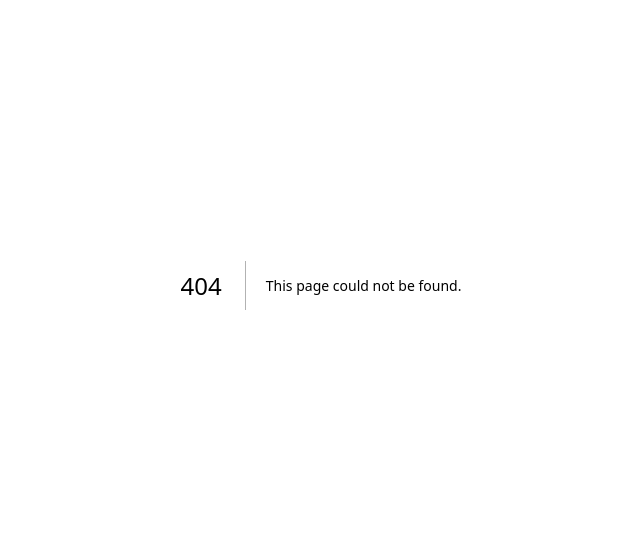
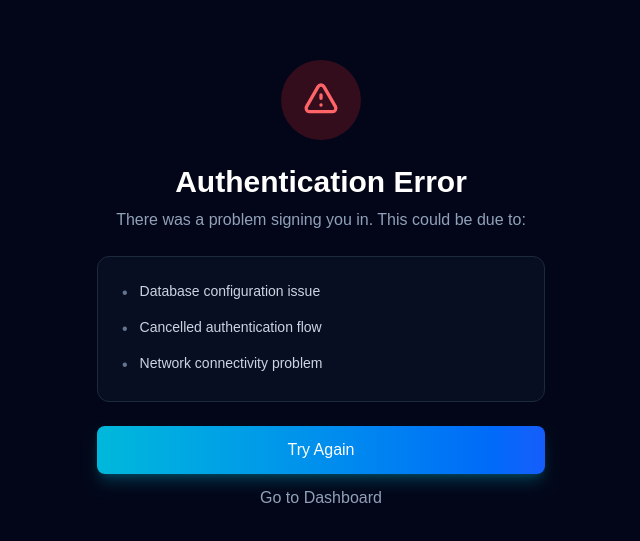
Before and after one commit to A-Shalchian/PostWave, a Next.js app: page /auth/auth-code-error in a window 1280 px wide. Before the commit this address had no page. Shown: the part 115-656 px from the top of the page, without its empty margins (319-959 px from the left). Built offline with nearby package versions, Linux system fonts and the light colour scheme.

Commit message:
add AuthCodeError component for handling authentication errors

```diff
--- /dev/null
+++ b/app/auth/auth-code-error/page.tsx
@@ -0,0 +1,52 @@
+import Link from 'next/link'
+
+export default function AuthCodeError() {
+  return (
+    <div className="min-h-screen bg-slate-950 flex items-center justify-center px-4">
+      <div className="max-w-md w-full text-center space-y-6">
+        <div className="w-20 h-20 bg-red-500/20 rounded-full flex items-center justify-center mx-auto">
+          <svg className="w-10 h-10 text-red-400" fill="none" stroke="currentColor" viewBox="0 0 24 24">
+            <path strokeLinecap="round" strokeLinejoin="round" strokeWidth={2} d="M12 9v2m0 4h.01m-6.938 4h13.856c1.54 0 2.502-1.667 1.732-3L13.732 4c-.77-1.333-2.694-1.333-3.464 0L3.34 16c-.77 1.333.192 3 1.732 3z" />
+          </svg>
+        </div>
+
+        <div>
+          <h1 className="text-3xl font-bold text-white mb-2">Authentication Error</h1>
+          <p className="text-slate-400">
+            There was a problem signing you in. This could be due to:
+          </p>
+        </div>
+
+        <div className="bg-slate-900/50 border border-slate-800 rounded-xl p-6 text-left space-y-3">
+          <div className="flex items-start gap-3">
+            <span className="text-slate-500">•</span>
+            <p className="text-slate-300 text-sm">Database configuration issue</p>
+          </div>
+          <div className="flex items-start gap-3">
+            <span className="text-slate-500">•</span>
+            <p className="text-slate-300 text-sm">Cancelled authentication flow</p>
+          </div>
+          <div className="flex items-start gap-3">
+            <span className="text-slate-500">•</span>
+            <p className="text-slate-300 text-sm">Network connectivity problem</p>
+          </div>
+        </div>
+
+        <div className="space-y-3">
+          <Link
+            href="/"
+            className="block w-full bg-gradient-to-r from-cyan-500 to-blue-600 text-white py-3 rounded-lg font-medium hover:from-cyan-600 hover:to-blue-700 transition-all duration-300 ease-out hover:scale-105 active:scale-95 shadow-lg shadow-cyan-500/25 hover:shadow-cyan-500/40"
+          >
+            Try Again
+          </Link>
+          <Link
+            href="/dashboard"
+            className="block text-slate-400 hover:text-white transition-colors"
+          >
+            Go to Dashboard
+          </Link>
+        </div>
+      </div>
+    </div>
+  )
+}
```
